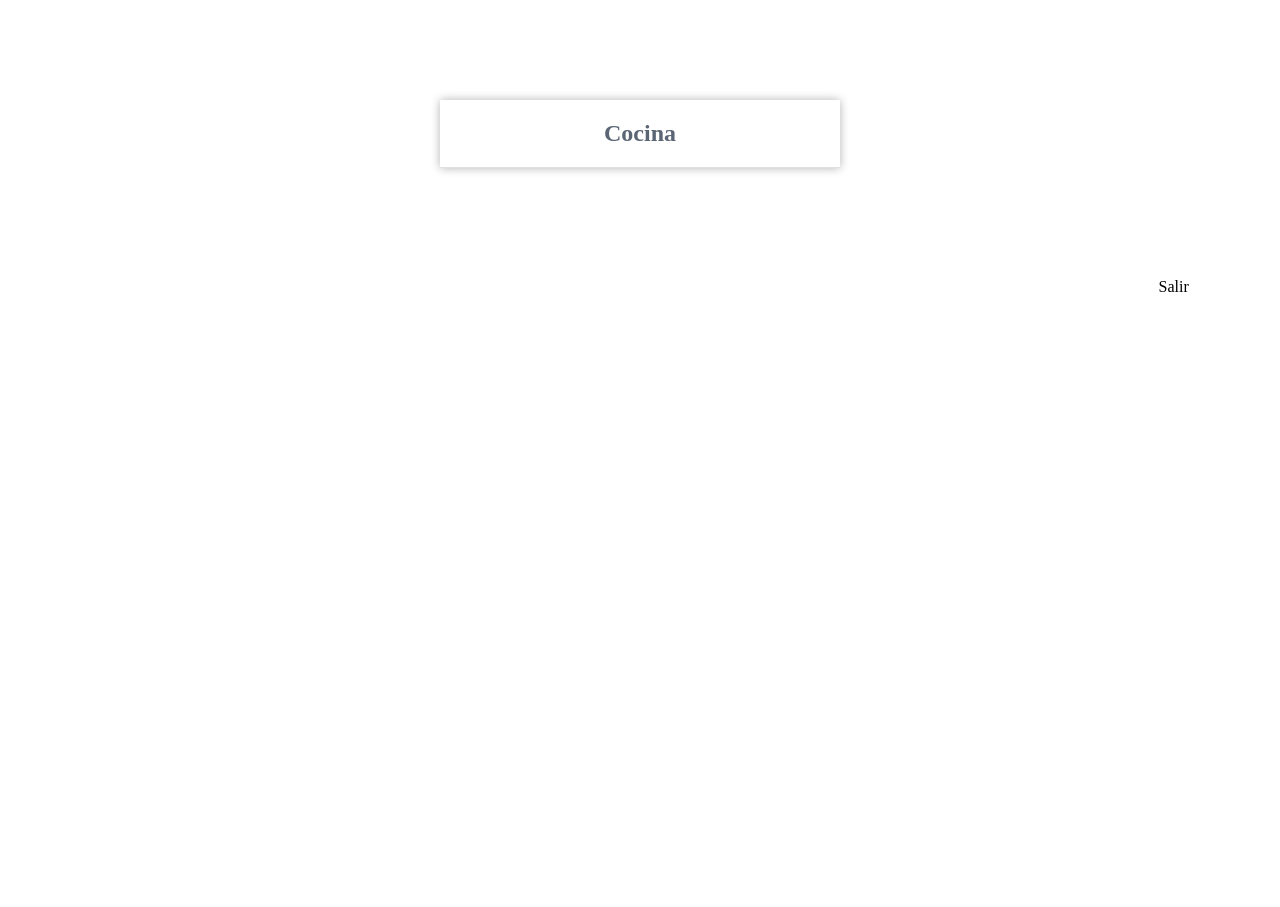
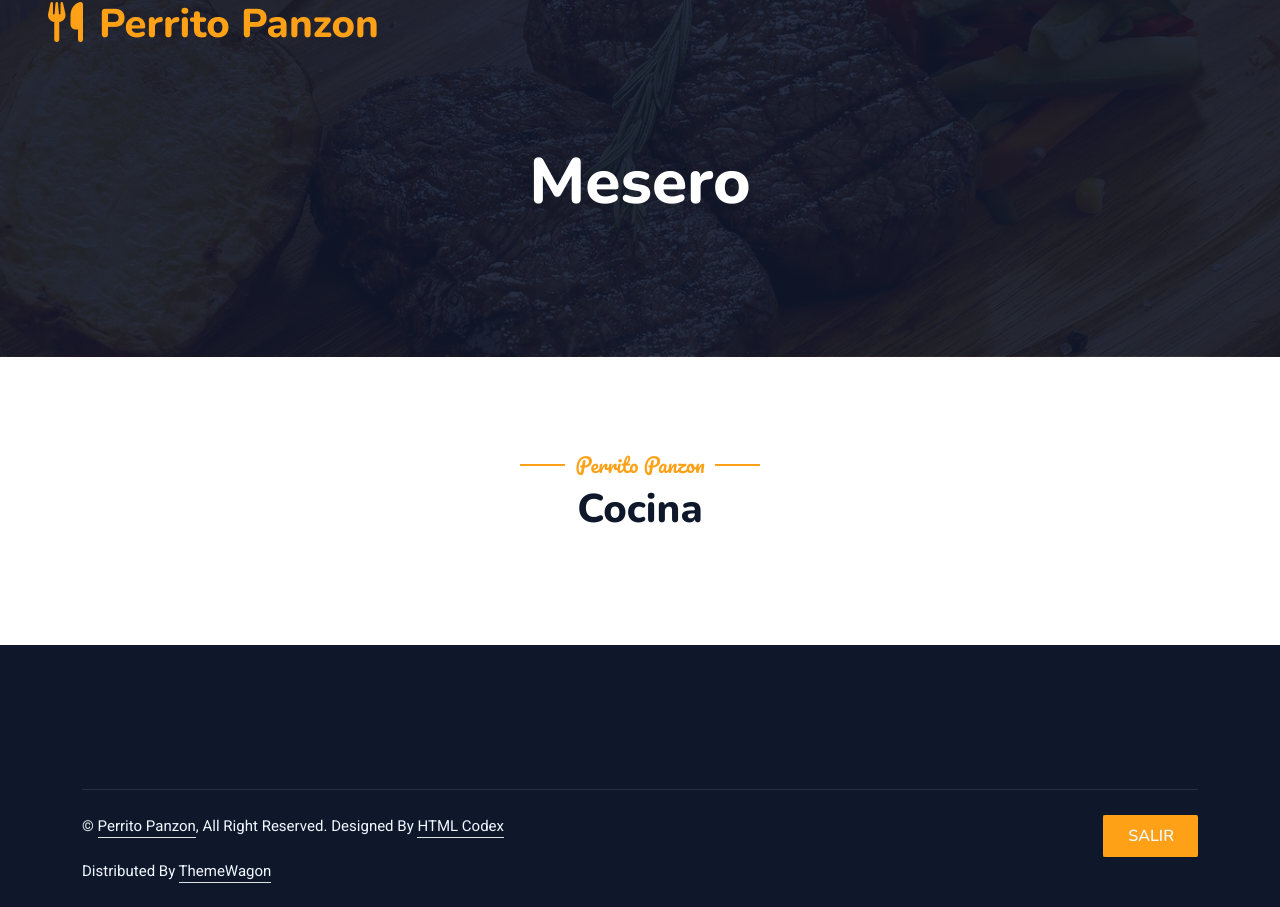
Before and after one commit to jsegura1800/PERRITOPANZON, a plain HTML site: page cocina.html in a window 1280 px wide. Before the commit the page ends 800 px from the top, so only its background shows below. Drawn offline with nearby package versions, Linux system fonts and the light colour scheme.

Commit message:
- Modificacion Pagina Cocina

```diff
--- a/cocina.html
+++ b/cocina.html
@@ -1,29 +1,145 @@
 <!DOCTYPE html>
 <html lang="en">
+
 <head>
-        <meta charset="UTF-8">
-        <meta http-equiv="X-UA-Compatible" content="IE=edge">
-        <meta name="viewport" content="width=device-width, initial-scale=1.0">
-        <title>Cocina</title>
-        <link rel="stylesheet" href="../CSS/styles.css">
+    <meta charset="utf-8">
+    <title>Restoran - Bootstrap Restaurant Template</title>
+    <meta content="width=device-width, initial-scale=1.0" name="viewport">
+    <meta content="" name="keywords">
+    <meta content="" name="description">
+
+    <!-- Favicon -->
+    <link href="img/favicon.ico" rel="icon">
+
+    <!-- Google Web Fonts -->
+    <link rel="preconnect" href="https://fonts.googleapis.com">
+    <link rel="preconnect" href="https://fonts.gstatic.com" crossorigin>
+    <link href="https://fonts.googleapis.com/css2?family=Heebo:wght@400;500;600&family=Nunito:wght@600;700;800&family=Pacifico&display=swap" rel="stylesheet">
+
+    <!-- Icon Font Stylesheet -->
+    <link href="https://cdnjs.cloudflare.com/ajax/libs/font-awesome/5.10.0/css/all.min.css" rel="stylesheet">
+    <link href="https://cdn.jsdelivr.net/npm/bootstrap-icons@1.4.1/font/bootstrap-icons.css" rel="stylesheet">
     <link rel="stylesheet" href="https://cdnjs.cloudflare.com/ajax/libs/font-awesome/6.3.0/css/all.min.css" integrity="sha512-SzlrxWUlpfuzQ+pcUCosxcglQRNAq/DZjVsC0lE40xsADsfeQoEypE+enwcOiGjk/bSuGGKHEyjSoQ1zVisanQ==" crossorigin="anonymous" referrerpolicy="no-referrer" />
+
+    <!-- Libraries Stylesheet -->
+    <link href="lib/animate/animate.min.css" rel="stylesheet">
+    <link href="lib/owlcarousel/assets/owl.carousel.min.css" rel="stylesheet">
+    <link href="lib/tempusdominus/css/tempusdominus-bootstrap-4.min.css" rel="stylesheet" />
+
+    <!-- Customized Bootstrap Stylesheet -->
+    <link href="css/bootstrap.min.css" rel="stylesheet">
+
+    <!-- Template Stylesheet -->
+    <link href="css/style.css" rel="stylesheet">
+    <link href="css/styles.css" rel="stylesheet">
 </head>
+
 <body>
-    <div class="login">
-        <h1>Cocina</h1>
+    <div class="container-xxl bg-white p-0">
+        <!-- Spinner Start -->
+        <div id="spinner" class="show bg-white position-fixed translate-middle w-100 vh-100 top-50 start-50 d-flex align-items-center justify-content-center">
+            <div class="spinner-border text-primary" style="width: 3rem; height: 3rem;" role="status">
+                <span class="sr-only">Loading...</span>
             </div>
+        </div>
+        <!-- Spinner End -->
 
-    <div id="cocina">
-        <!-- Las órdenes se mostrarán aquí -->
-    </div>
 
-    <div class="espacioSalir">
-        <div class="boton-enlace" class="der">
-            <a href="../HTML/index.html">Salir</a>
+        <!-- Navbar & Hero Start -->
+        <div class="container-xxl position-relative p-0">
+            <nav class="navbar navbar-expand-lg navbar-dark bg-dark px-4 px-lg-5 py-3 py-lg-0">
+                <a href="" class="navbar-brand p-0">
+                    <h1 class="text-primary m-0"><i class="fa fa-utensils me-3"></i>Perrito Panzon</h1>
+                    <!-- <img src="img/logo.png" alt="Logo"> -->
+                </a>
+                <button class="navbar-toggler" type="button" data-bs-toggle="collapse" data-bs-target="#navbarCollapse">
+                    <span class="fa fa-bars"></span>
+                </button>
+                <div class="collapse navbar-collapse" id="navbarCollapse">
+                    <div class="navbar-nav ms-auto py-0 pe-4">
+                        <div class="nav-item dropdown">
                         </div>
                     </div>
 
-    <script src="../JS/mostrarOrdenes.js"></script>
+                </div>
+            </nav>
 
+            <div class="container-xxl py-5 bg-dark hero-header mb-5">
+                <div class="container text-center my-5 pt-5 pb-4">
+                    <h1 class="display-3 text-white mb-3 animated slideInDown">Mesero</h1>
+                </div>
+            </div>
+        </div>
+        <!-- Navbar & Hero End -->
+
+
+        <!-- Team Start -->
+        <div class="container-xxl pt-5 pb-3">
+            <div class="container">
+                <div class="text-center wow fadeInUp" data-wow-delay="0.1s">
+                    <h5 class="section-title ff-secondary text-center text-primary fw-normal">Perrito Panzon</h5>
+                    <h1 class="mb-5">Cocina</h1>
+                </div>
+                <div class="row g-4">
+                    <div class="col-lg-3 col-md-6 wow fadeInUp" data-wow-delay="0.1s">
+
+                    </div>
+                </div>
+            </div>
+        </div>
+        <!-- Team End -->
+
+
+
+        <!-- Footer Start -->
+        <div class="container-fluid bg-dark text-light footer pt-5 mt-5 wow fadeIn" data-wow-delay="0.1s">
+            <div class="container py-5">
+                <div class="row g-5">
+                </div>
+            </div>
+            <div class="container">
+                <div class="copyright">
+                    <div class="row">
+                        <div class="col-md-6 text-center text-md-start mb-3 mb-md-0">
+                            &copy; <a class="border-bottom" href="#">Perrito Panzon</a>, All Right Reserved.
+
+							<!--/*** This template is free as long as you keep the footer author’s credit link/attribution link/backlink. If you'd like to use the template without the footer author’s credit link/attribution link/backlink, you can purchase the Credit Removal License from "https://htmlcodex.com/credit-removal". Thank you for your support. ***/-->
+							Designed By <a class="border-bottom" href="https://htmlcodex.com">HTML Codex</a><br><br>
+                            Distributed By <a class="border-bottom" href="https://themewagon.com" target="_blank">ThemeWagon</a>
+                        </div>
+                        <div class="col-md-6 text-center text-md-end">
+                            <div class="footer-menu">
+                                <a href="index.html" class="btn btn-primary py-2 px-4">Salir</a>
+                            </div>
+                        </div>
+                    </div>
+                </div>
+            </div>
+        </div>
+        <!-- Footer End -->
+
+
+        <!-- Back to Top -->
+        <a href="#" class="btn btn-lg btn-primary btn-lg-square back-to-top"><i class="bi bi-arrow-up"></i></a>
+    </div>
+
+    <!-- JavaScript Libraries -->
+    <script src="https://code.jquery.com/jquery-3.4.1.min.js"></script>
+    <script src="https://cdn.jsdelivr.net/npm/bootstrap@5.0.0/dist/js/bootstrap.bundle.min.js"></script>
+    <script src="lib/wow/wow.min.js"></script>
+    <script src="lib/easing/easing.min.js"></script>
+    <script src="lib/waypoints/waypoints.min.js"></script>
+    <script src="lib/counterup/counterup.min.js"></script>
+    <script src="lib/owlcarousel/owl.carousel.min.js"></script>
+    <script src="lib/tempusdominus/js/moment.min.js"></script>
+    <script src="lib/tempusdominus/js/moment-timezone.min.js"></script>
+    <script src="lib/tempusdominus/js/tempusdominus-bootstrap-4.min.js"></script>
+
+    <!-- Template Javascript -->
+    <script src="js/main.js"></script>
+    <script src="js/menu.js"></script>
+    <script src="js/ventanaFlotante.js"></script>
+    <script src="js/ordenes.js"></script>
 </body>
+
 </html>
```
Lines whose indentation alone changed are shown as unchanged.
